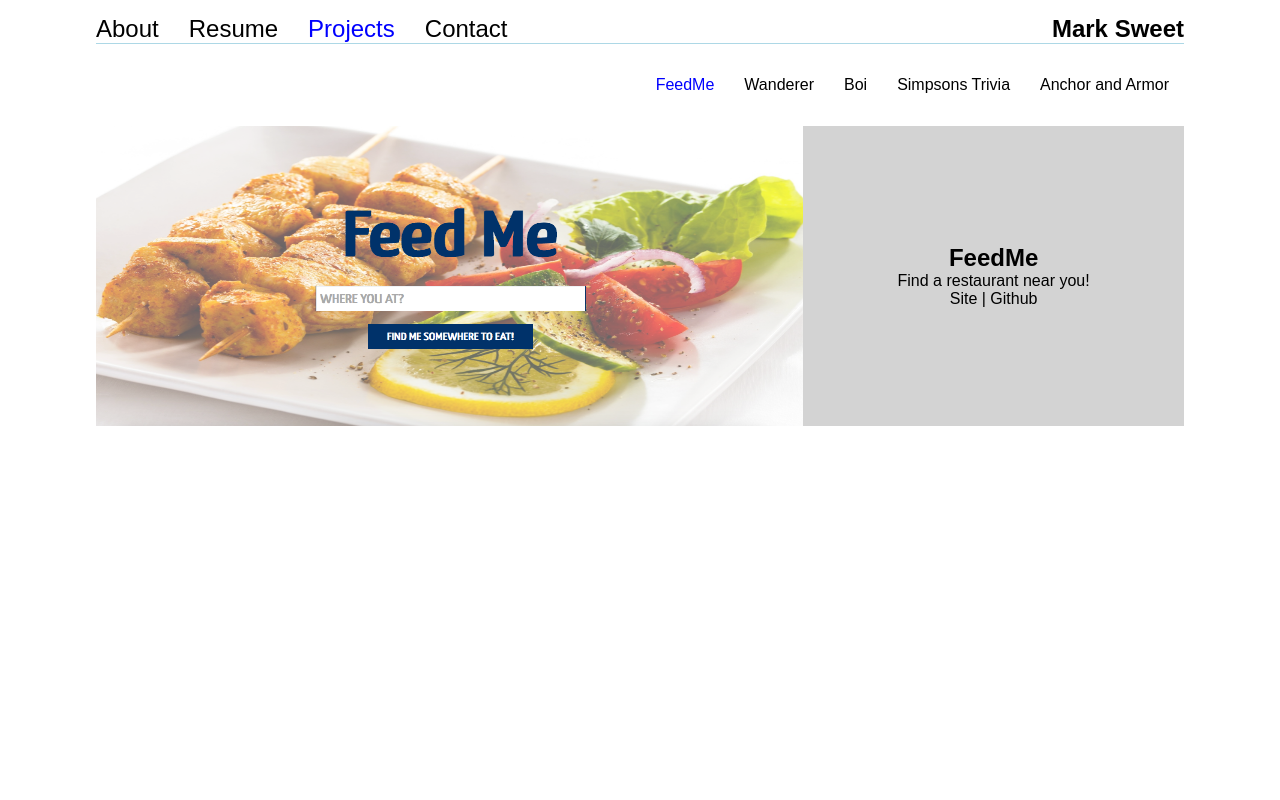
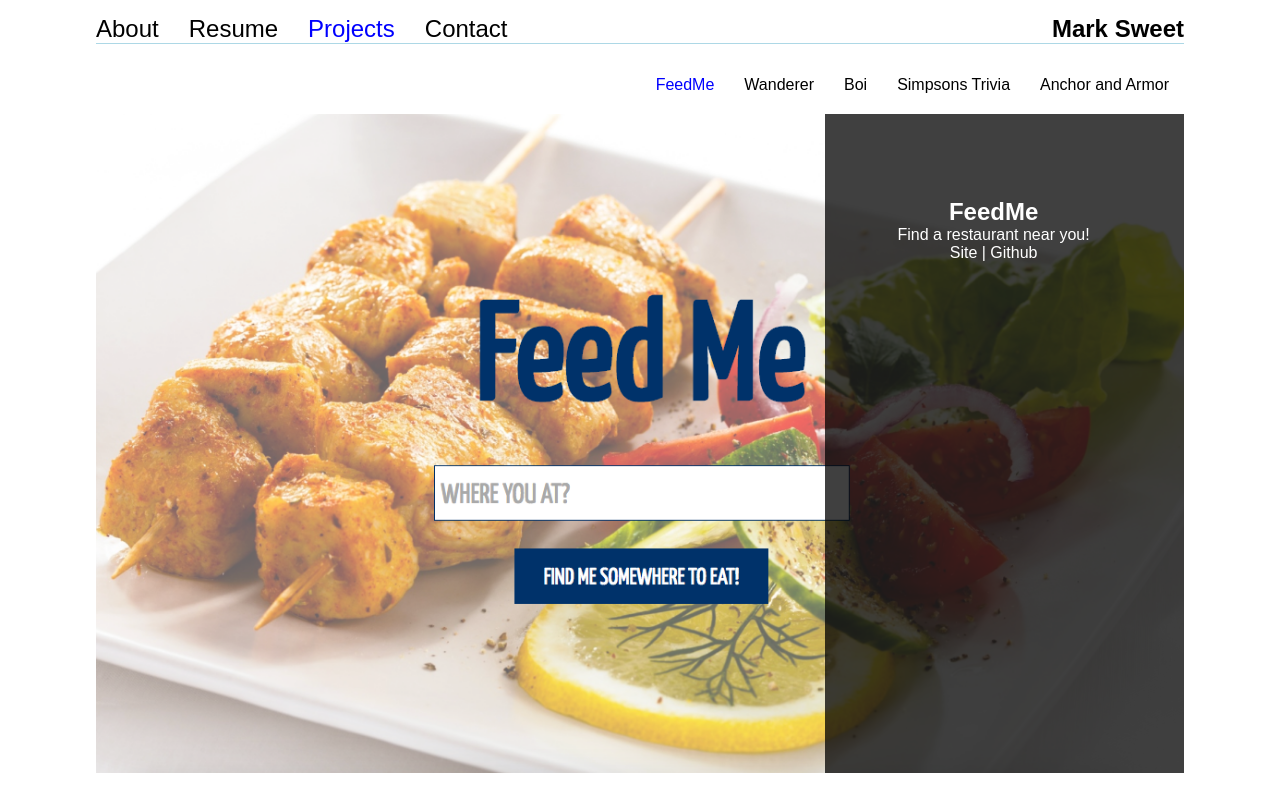
Before and after one commit to marks828/react-portfolio, a React (Create React App) app: page /projects/feedme in a window 1280 px wide. Built offline with nearby package versions, Linux system fonts and the light colour scheme.

Commit message:
project img overlayed with description and links

```diff
--- a/src/App.css
+++ b/src/App.css
@@ -27,6 +27,9 @@
   flex-direction: column-reverse;
   text-align: center;
   margin-top: 15px;
+  margin-bottom: 2rem;
+  border-bottom: 1px solid lightblue;
+
 }
 
 .nav{
@@ -59,7 +62,6 @@
 
 .about-container{
   display: flex;
-  margin-top: 2rem;
   justify-content: space-between;
 }
 
@@ -94,9 +96,7 @@
 /*ABOUT END*/
 
 /*RESUME*/
-.resume{
-  margin: 25px 0;
-}
+
 
 /*RESUME*/
 
@@ -104,7 +104,7 @@
 .project-nav{
   display: flex;
   justify-content: flex-end;
-  margin: 2rem 0;
+  margin-bottom: 20px;
 }
 
 .project-name{
@@ -142,9 +142,6 @@
     flex-direction: row;
   }
 
-  .header{
-    border-bottom: 1px solid lightblue;
-  }
 
   .nav a{
     margin: 0 15px;
@@ -160,17 +157,36 @@
   }
   /*PROJECTS START*/
   .projects{
-    flex-direction: row;
     justify-content: center;
+    position: relative;
   }
+
+  .projects:before{
+    content: '';
+    background:rgba(0,0,0,0.75);
+    width:33%;
+    height: 100%;
+    position: absolute;
+    top: 0;
+    right:0;
+  }
+
   .project-image{
-    width: 65%;
-    height: 300px;
+    width: 100%;
+    height: auto;
   }
   .project-description{
-    width: 35%;
-    height:300px;
-    /*display: none;*/
+    width: 33%;
+    height:100px;
+    color: white;
+    background-color: rgba(0, 0, 0, 0);
+    position: absolute;
+    top:10%;
+    left: 66%;
+  }
+
+  .code, .code a{
+    color: white;
   }
   /*PROJECTS END*/
 }
```
